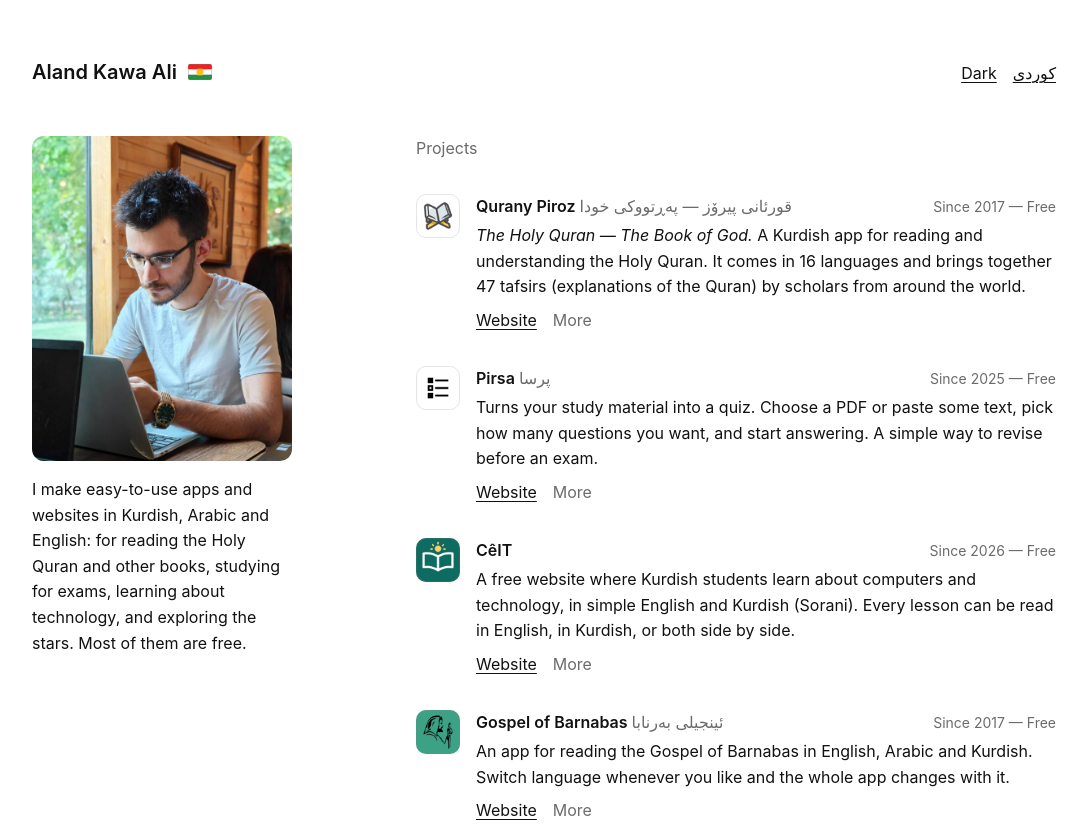
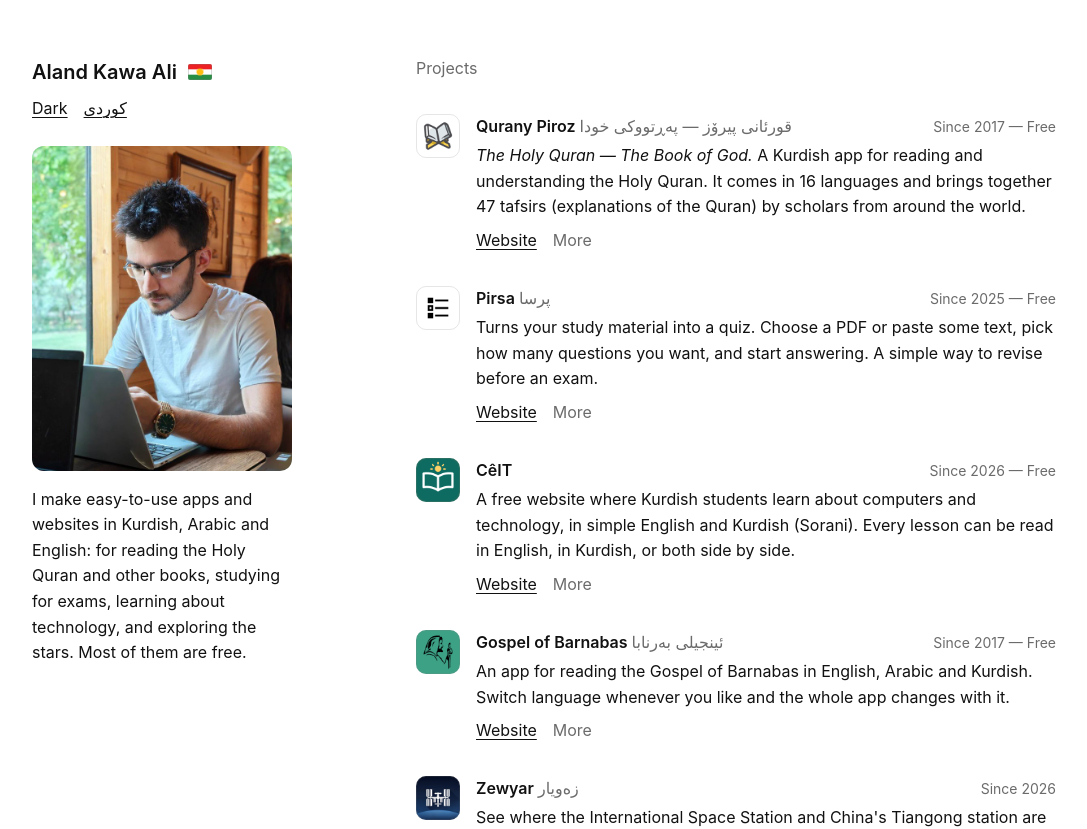
Before and after one commit to XAlandK/alandkawaali, a plain HTML site: page index.html in a window 1280 px wide. Shown: the top 829 px of the page, without its empty margins (96-1183 px from the left). Drawn offline with Linux system fonts and the light colour scheme.

Commit message:
Keep the name, photo and introduction fixed on desktop
On desktop the name, the Dark and language links, the photo and the
introduction form one column that stays in place while the projects scroll.
On shorter windows the photo gets shorter so the column always fits; below
560px tall it scrolls with the page instead. Phones keep the same layout.

Co-Authored-By: Claude Opus 5.5 <noreply@anthropic.com>

```diff
--- a/index.html
+++ b/index.html
@@ -24,15 +24,14 @@
   <link rel="stylesheet" href="styles.css">
 </head>
 <body class="home">
-  <header class="site-head">
-    <h1>Aland Kawa Ali <img class="flag" src="images/kurdistan-flag.svg" alt="Flag of Kurdistan" title="Kurdistan" width="24" height="16"></h1>
-    <div class="head-links">
-      <button class="theme-toggle link-button" type="button" hidden></button>
-      <a href="ku.html" lang="ckb" hreflang="ckb">کوردی</a>
+  <header class="profile">
+    <div class="site-head">
+      <h1>Aland Kawa Ali <img class="flag" src="images/kurdistan-flag.svg" alt="Flag of Kurdistan" title="Kurdistan" width="24" height="16"></h1>
+      <div class="head-links">
+        <button class="theme-toggle link-button" type="button" hidden></button>
+        <a href="ku.html" lang="ckb" hreflang="ckb">کوردی</a>
+      </div>
     </div>
-  </header>
-
-  <main>
     <div class="about">
       <img class="portrait" src="images/aland-kawa-ali.jpg" alt="Aland Kawa Ali working at a laptop" width="640" height="800">
       <p class="intro">
@@ -40,7 +39,9 @@
         books, studying for exams, learning about technology, and exploring the stars. Most of them are free.
       </p>
     </div>
+  </header>
 
+  <main>
     <section id="projects">
       <h2 class="section-label">Projects</h2>
 
--- a/styles.css
+++ b/styles.css
@@ -5,6 +5,7 @@
   --muted: #6b6b6b;
   --line: #e4e4e4;
   --page-top: 32px;
+  --page-bottom: 56px;
 }
 
 /* Dark follows the system setting, unless the visitor picked a theme with the header button
@@ -32,7 +33,7 @@
 body {
   max-width: 640px;
   margin: 0 auto;
-  padding: var(--page-top) 20px 56px;
+  padding: var(--page-top) 20px var(--page-bottom);
   background: var(--bg);
   color: var(--ink);
   font: 16px/1.6 -apple-system, BlinkMacSystemFont, "Segoe UI", Roboto, Helvetica, Arial, sans-serif;
@@ -382,37 +383,58 @@ input[type="range"] {
 /* Tablets: the same single column, with more room around it */
 
 @media (min-width: 600px) {
-  :root { --page-top: 56px; }
+  :root { --page-top: 56px; --page-bottom: 72px; }
   body {
     max-width: 680px;
     padding-inline: 40px;
-    padding-bottom: 72px;
   }
 }
 
 /* Desktop: two columns */
 
 @media (min-width: 960px) {
+  :root { --page-bottom: 80px; }
   body {
     max-width: 1120px;
     padding-inline: 48px;
-    padding-bottom: 80px;
   }
 
-  /* Home: the photo and introduction sit beside the list of projects. */
-  .home main,
-  .home .contact {
+  /* Home: the name, photo and introduction form a column that stays put while the projects
+     scroll beside it. On shorter windows only the photo gets shorter, so the column always fits. */
+  .home {
     display: grid;
     grid-template-columns: 260px minmax(0, 640px);
+    grid-template-rows: auto 1fr;
     justify-content: space-between;
+    align-items: start;
     column-gap: 64px;
   }
-  .home .about {
-    align-self: start;
-    margin-top: 48px;
+  .profile {
+    grid-row: 1 / span 2;
+    position: sticky;
+    top: var(--page-top);
+    display: flex;
+    flex-direction: column;
+    max-height: calc(100vh - var(--page-top) - var(--page-bottom));
   }
-  .portrait { width: 100%; }
-  .home .contact p { grid-column: 2; }
+  .home .head-links {
+    flex-basis: 100%;
+    justify-content: flex-start;
+  }
+  .about {
+    display: flex;
+    flex-direction: column;
+    min-height: 0;
+  }
+  .portrait {
+    width: 100%;
+    min-height: 120px;
+    object-fit: cover;
+    object-position: 50% 30%;
+  }
+  .home main,
+  .home .contact { grid-column: 2; }
+  .home .section-label { margin-top: 0; }
 
   /* Calculator: the inputs and result on one side, the map filling the other. */
   .calc {
@@ -440,11 +462,11 @@ input[type="range"] {
   }
 }
 
-/* The photo and introduction stay in view while the projects scroll, but only when the window
-   is tall enough to show them whole; otherwise the end of the introduction would be cut off. */
-@media (min-width: 960px) and (min-height: 700px) {
-  .home .about {
-    position: sticky;
-    top: var(--page-top);
+/* Windows too short for even a small photo: the column scrolls with the page rather than
+   cutting off the end of the introduction. */
+@media (min-width: 960px) and (max-height: 559px) {
+  .profile {
+    position: static;
+    max-height: none;
   }
 }
```
Also changed, not shown: ku.html (+9 -8 lines).
